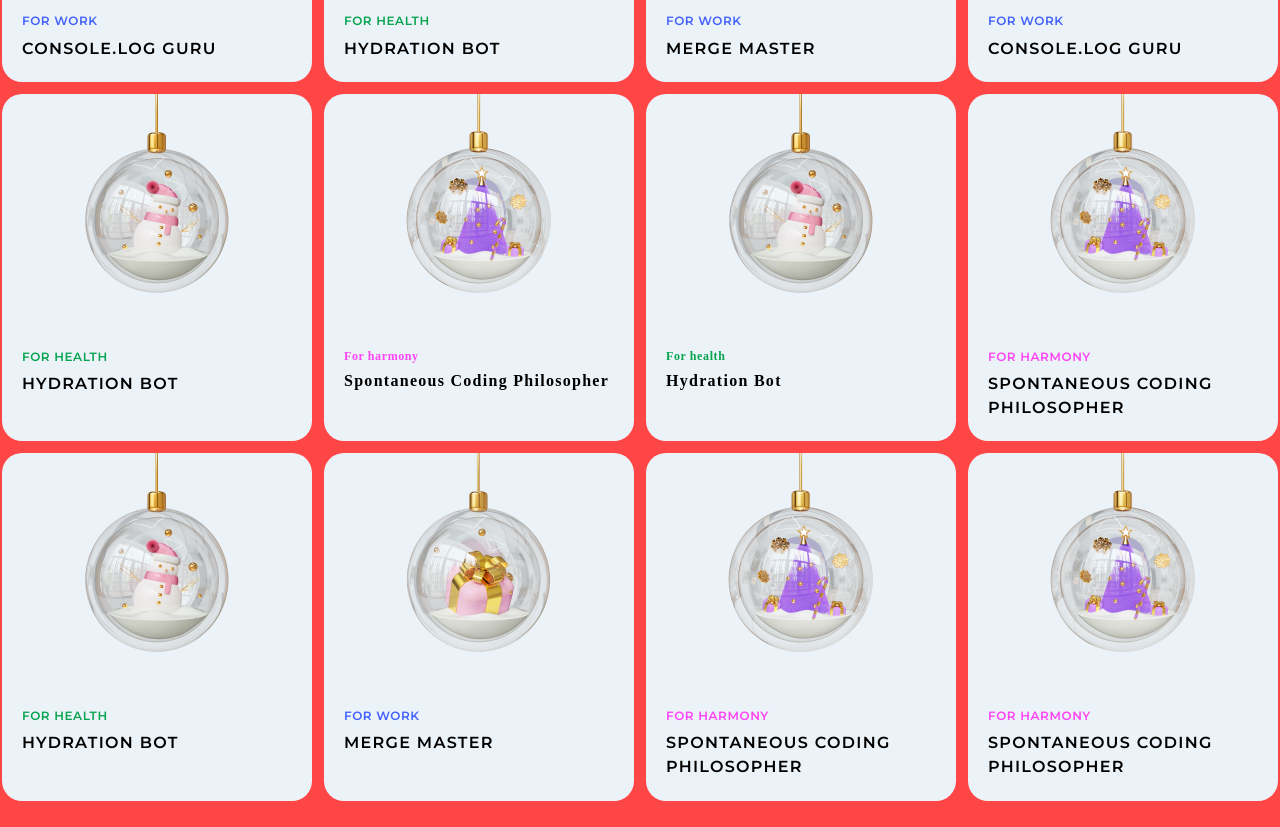
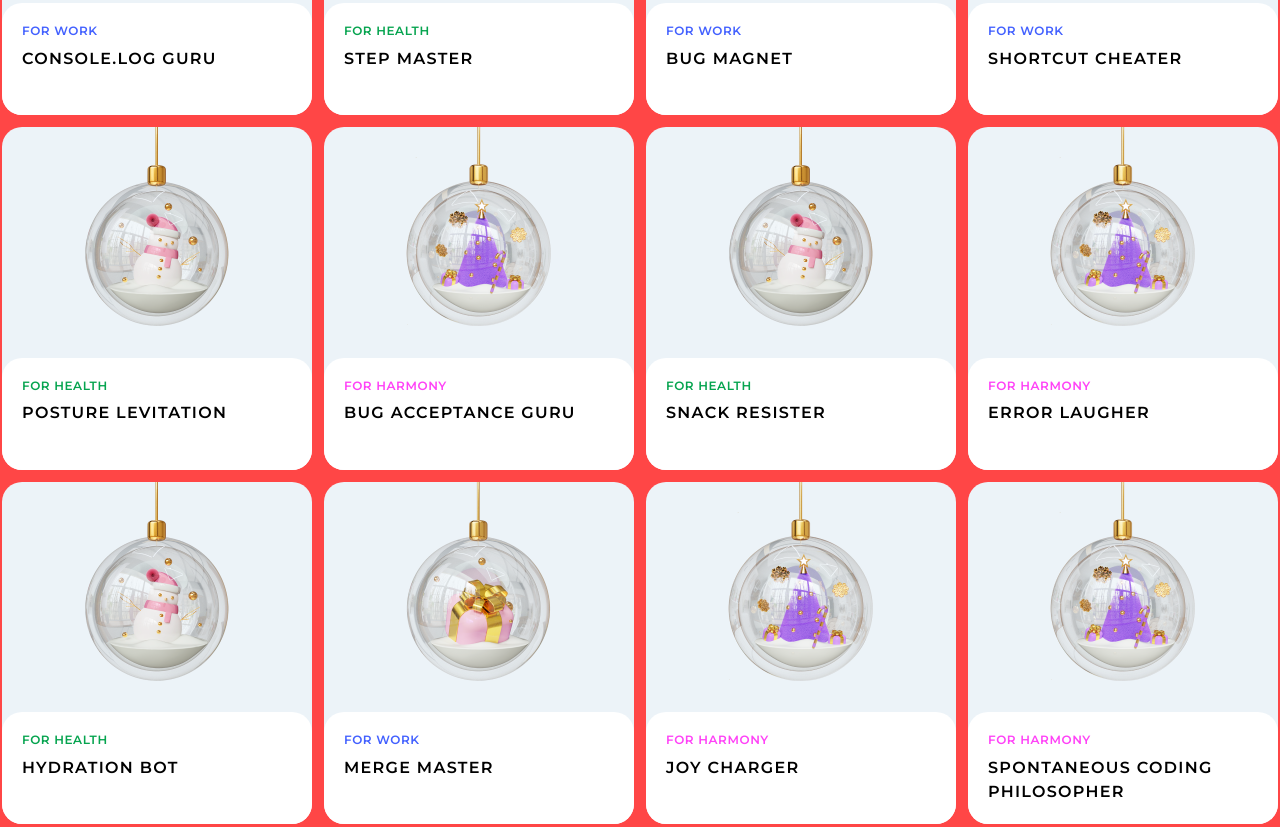
Before and after one commit to SashAwl/rs-projects, a plain HTML site: page christmas-shop/pages/gifts/index.html in a window 1280 px wide. Shown: the part 575-1402 px from the top of the page. Drawn offline with Linux system fonts and the light colour scheme; files whose address does not match are found by name.

Commit message:
fix: correct indent according to PixelPerfect for Gifts page

```diff
--- a/christmas-shop/common-styles/common-styles.scss
+++ b/christmas-shop/common-styles/common-styles.scss
@@ -83,7 +83,9 @@ html {
 }
 
 .tag {
-    margin: 16px 0 8px;
+    padding-top: 20px;
+    margin-bottom: 8px;
+    margin-top: -4px;
 }
 
 .text {
@@ -134,6 +136,9 @@ html {
 
     &__text {
         padding-left: 20px;
+        height: 112px;
+        border-radius: 20px;
+        background-color: $static-white;
     }
 }
 
@@ -192,12 +197,12 @@ html {
             text-decoration: none;
             color: $dark;
             display: inline-block;
-            margin-top: 14px;
+            margin-top: 20px;
         }
     }
 
     &__bottom {
-        margin-top: 71px;
+        margin-top: 67px;
         display: flex;
         flex-direction: column;
         align-items: center;
--- a/christmas-shop/pages/gifts/index.html
+++ b/christmas-shop/pages/gifts/index.html
@@ -54,49 +54,49 @@
                 <img src="../../assets/images/image2.png" alt="gift-photo" class="gift-item__img">
                 <div class="gift-item__text">
                     <h6 class="tag heading heading-small heading-health">For health</h6>
-                    <h4 class="heading heading-gift-item">Hydration Bot</h4>
+                    <h4 class="heading heading-gift-item">Step Master</h4>
                 </div>
             </div>
             <div class="gift-item">
                 <img src="../../assets/images/image1.png" alt="gift-photo" class="gift-item__img">
                 <div class="gift-item__text">
                     <h6 class="tag heading heading-small heading-work">For work</h6>
-                    <h4 class="heading heading-gift-item">Merge Master</h4>
+                    <h4 class="heading heading-gift-item">Bug Magnet</h4>
                 </div>
             </div>
             <div class="gift-item">
                 <img src="../../assets/images/image1.png" alt="gift-photo" class="gift-item__img">
                 <div class="gift-item__text">
                     <h6 class="tag heading heading-small heading-work">For work</h6>
-                    <h4 class="heading heading-gift-item">Console.log Guru</h4>
+                    <h4 class="heading heading-gift-item">Shortcut Cheater</h4>
                 </div>
             </div>
             <div class="gift-item">
                 <img src="../../assets/images/image2.png" alt="gift-photo" class="gift-item__img">
                 <div class="gift-item__text">
                     <h6 class="tag heading heading-small heading-health">For health</h6>
-                    <h4 class="heading heading-gift-item">Hydration Bot</h4>
-                </div>
-            </div>
-            <div class="gift-item">
-                <img src="../../assets/images/image4.png" alt="gift-photo" class="gift-item__img">
-                <div class="gift-item__text">
-                    <h6 class="tag heading-small heading-harmony">For harmony</h6>
-                    <h4 class="heading-gift-item">Spontaneous Coding Philosopher</h4>
-                </div>
-            </div>
-            <div class="gift-item">
-                <img src="../../assets/images/image2.png" alt="gift-photo" class="gift-item__img">
-                <div class="gift-item__text">
-                    <h6 class="tag heading-small heading-health">For health</h6>
-                    <h4 class="heading-gift-item">Hydration Bot</h4>
+                    <h4 class="heading heading-gift-item">Posture Levitation</h4>
                 </div>
             </div>
             <div class="gift-item">
                 <img src="../../assets/images/image4.png" alt="gift-photo" class="gift-item__img">
                 <div class="gift-item__text">
                     <h6 class="tag heading heading-small heading-harmony">For harmony</h6>
-                    <h4 class="heading heading-gift-item">Spontaneous Coding Philosopher</h4>
+                    <h4 class="heading heading-gift-item">Bug Acceptance Guru</h4>
+                </div>
+            </div>
+            <div class="gift-item">
+                <img src="../../assets/images/image2.png" alt="gift-photo" class="gift-item__img">
+                <div class="gift-item__text">
+                    <h6 class="tag heading heading-small heading-health">For health</h6>
+                    <h4 class="heading heading-gift-item">Snack Resister</h4>
+                </div>
+            </div>
+            <div class="gift-item">
+                <img src="../../assets/images/image4.png" alt="gift-photo" class="gift-item__img">
+                <div class="gift-item__text">
+                    <h6 class="tag heading heading-small heading-harmony">For harmony</h6>
+                    <h4 class="heading heading-gift-item">Error Laugher</h4>
                 </div>
             </div>
             <div class="gift-item">
@@ -117,7 +117,7 @@
                 <img src="../../assets/images/image4.png" alt="gift-photo" class="gift-item__img">
                 <div class="gift-item__text">
                     <h6 class="tag heading heading-small heading-harmony">For harmony</h6>
-                    <h4 class="heading heading-gift-item">Spontaneous Coding Philosopher</h4>
+                    <h4 class="heading heading-gift-item">Joy Charger</h4>
                 </div>
             </div>
             <div class="gift-item">
--- a/christmas-shop/pages/gifts/styles/style.scss
+++ b/christmas-shop/pages/gifts/styles/style.scss
@@ -1,5 +1,6 @@
 @import "../../../assets/variables.scss";
 @import "../../../common-styles/common-styles.scss";
+@import "../../../common-styles/normolize.css";
 
 .gift {
     display: flex;
@@ -28,7 +29,7 @@
     }
 
     .tag-selection {
-        padding: 12px 20px;
+        padding: 12px 18.4px;
         background: none;
         border: none;
 
--- a/christmas-shop/pages/home/styles/style.scss
+++ b/christmas-shop/pages/home/styles/style.scss
@@ -127,6 +127,10 @@
         text-align: center;
     }
 
+    .elegant-text {
+        margin-bottom: 8px;
+    }
+
     &__box {
         display: flex;
         align-items: center;
```
Also changed, not shown: christmas-shop/common-styles/common-styles.css, christmas-shop/pages/gifts/styles/style.css, christmas-shop/pages/home/styles/style.css, 3 other files.
